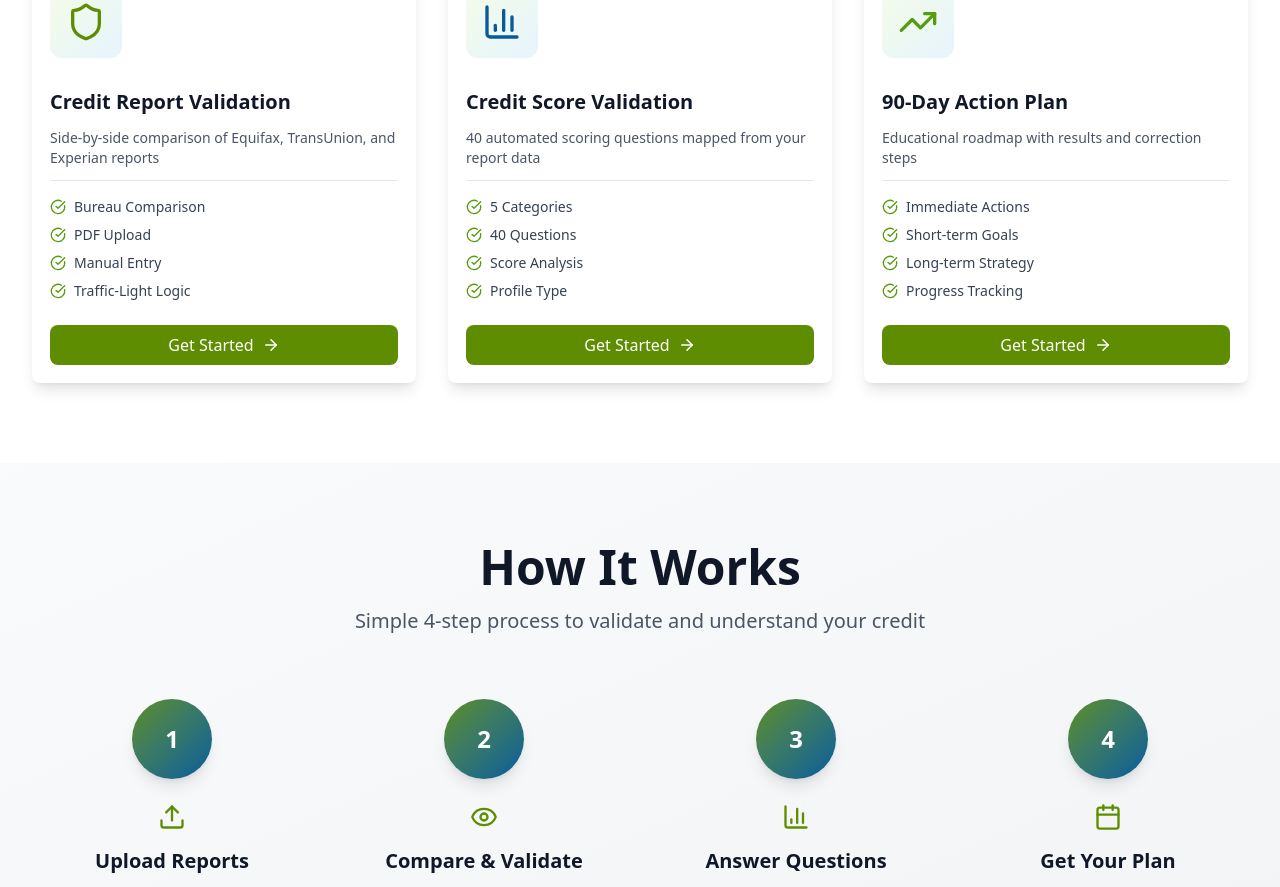
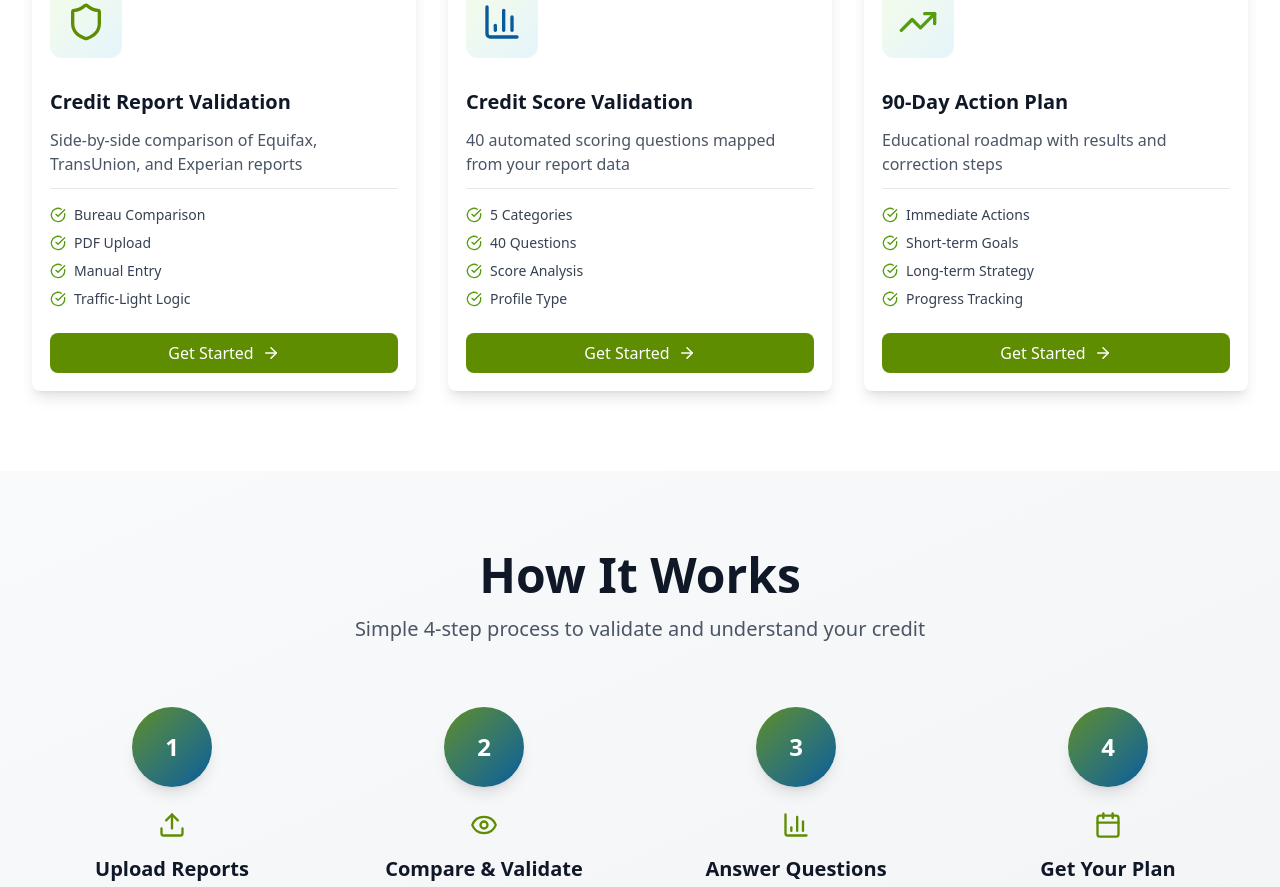
Before and after one commit to mehediScriptDev/CreditChecking, a React (Vite) app: page / in a window 1280 px wide. Shown: the part 1240-2127 px from the top of the page. Built offline with nearby package versions, Linux system fonts and the light colour scheme; no server answers.

Commit message:
fix: Remove font size class from CardDescription for consistency

```diff
--- a/src/Components/ui/Card.jsx
+++ b/src/Components/ui/Card.jsx
@@ -94,7 +94,7 @@ export const CardTitle = ({ children, className = '', ...props }) => (
 );
 
 export const CardDescription = ({ children, className = '', ...props }) => (
-  <p className={`text-sm text-gray-600 mt-1 ${className}`} {...props}>
+  <p className={`text-gray-600 mt-1 ${className}`} {...props}>
     {children}
   </p>
 );
```
